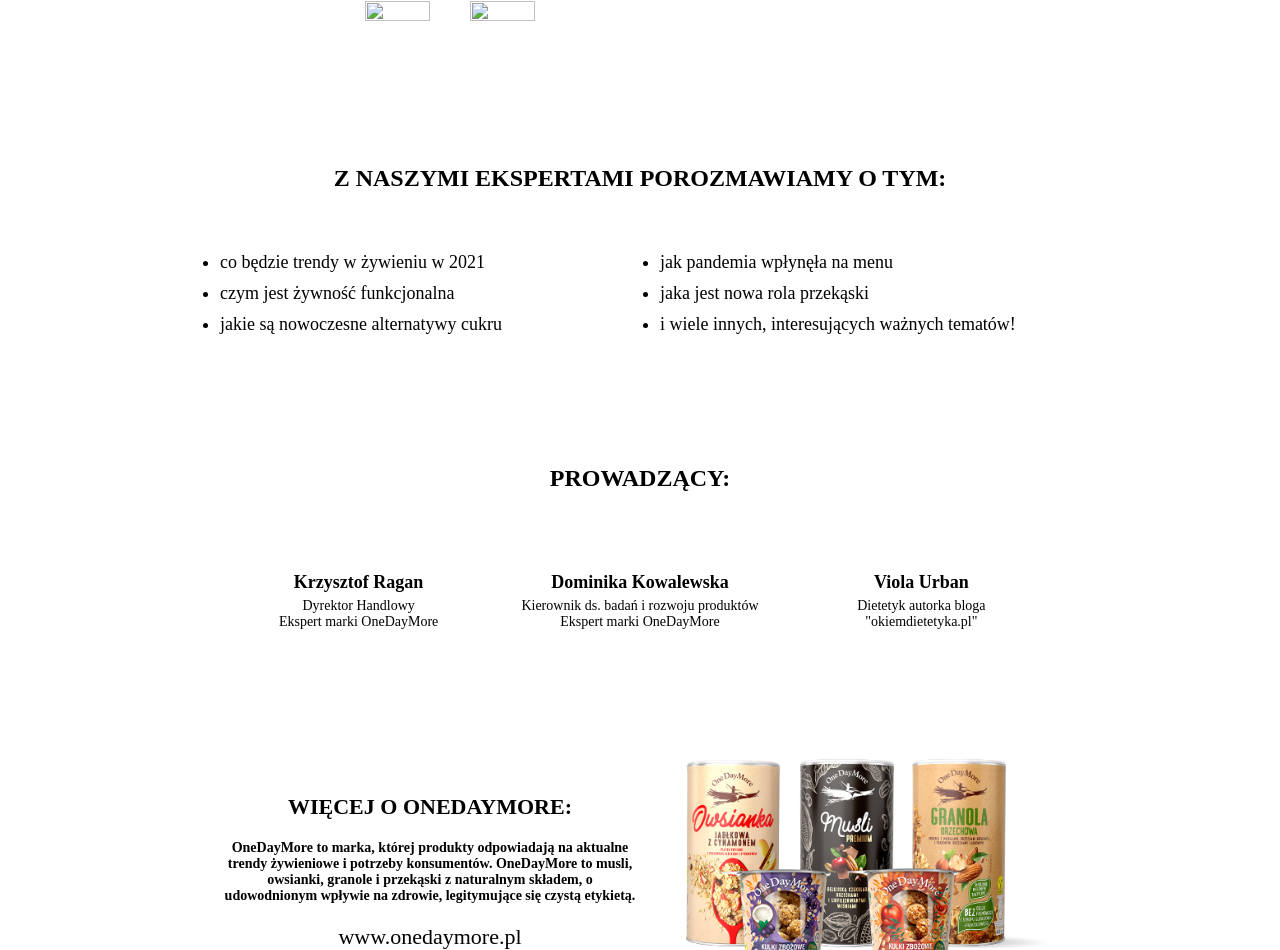
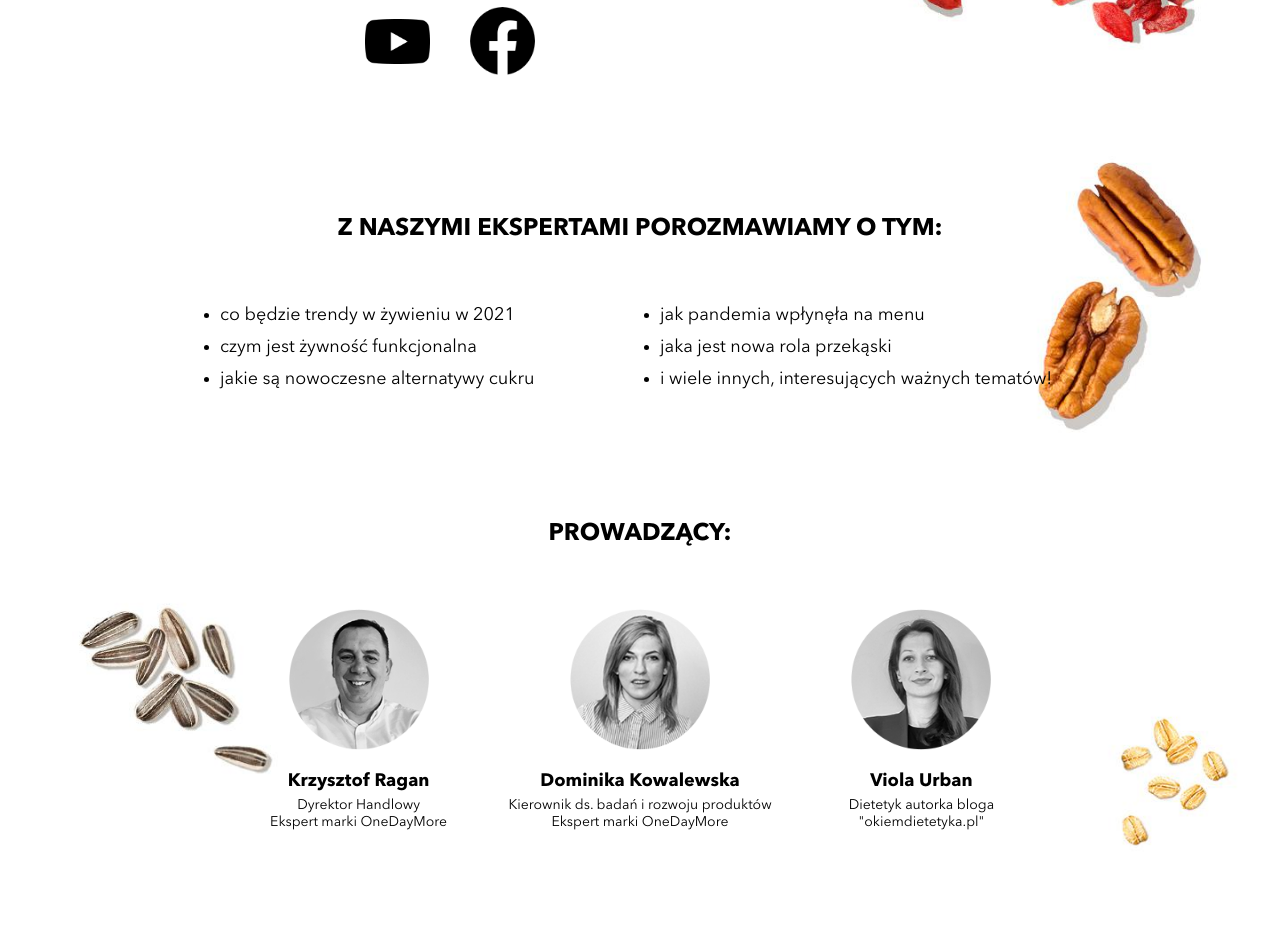
Before and after one commit to dzm11/trend, a plain HTML site: page index.html in a window 1280 px wide. Shown: the part 703-1653 px from the top of the page. Drawn offline with Linux system fonts and the light colour scheme; the site is published under a folder, as on GitHub Pages, so addresses that start at the root find nothing.

Commit message:
poprawione linki

```diff
--- a/index.html
+++ b/index.html
@@ -4,7 +4,7 @@
     <meta charset="UTF-8">
     <meta name="viewport" content="width=device-width, initial-scale=1.0">
     <title>Document</title>
-    <link rel="stylesheet" href="style.css">
+    <link rel="stylesheet" href="./style.css">
 </head>
 <body>
     <div class="container">
@@ -19,8 +19,8 @@
                     </div>
                     <h3>Weź udzial i poznaj<br>nowe trendy w odzywianiu!</h3>
                     <div class="hero__left--social">
-                        <img src="/images/YT.png" alt="">
-                        <img src="/images/FB.png" alt="">
+                        <img src="./images/YT.png" alt="">
+                        <img src="./images/FB.png" alt="">
                     </div>
                 </div>
                 <div class="hero__right">
@@ -83,17 +83,17 @@
                 </div>
                 <div class="experts__themselves">
                     <div class="experts__themselves--osoba">
-                        <img src="/images/3_czlowiek.png" alt="">
+                        <img src="./images/3_czlowiek.png" alt="">
                         <h3>Krzysztof Ragan</h3>
                         <p>Dyrektor Handlowy<br>Ekspert marki OneDayMore</p>
                     </div>
                     <div class="experts__themselves--osoba">
-                        <img src="/images/2_czlowiek.png" alt="">
+                        <img src="./images/2_czlowiek.png" alt="">
                         <h3>Dominika Kowalewska</h3>
                         <p>Kierownik ds. badań i rozwoju produktów<br>Ekspert marki OneDayMore</p>
                     </div>
                     <div class="experts__themselves--osoba">
-                        <img src="/images/1_czlowiek.png" alt="">
+                        <img src="./images/1_czlowiek.png" alt="">
                         <h3>Viola Urban</h3>
                         <p>Dietetyk autorka bloga<br>"okiemdietetyka.pl"</p>
                     </div>
--- a/style.scss
+++ b/style.scss
@@ -1,10 +1,10 @@
 @font-face {
 	font-family: AvenirNextLTPro_Bold;
-	src: url("/fonts/AvenirNextLTPro_Bold.otf") format("opentype");
+	src: url("./fonts/AvenirNextLTPro_Bold.otf") format("opentype");
 }
 @font-face {
 	font-family: AvenirNextLTPro_Regular;
-	src: url("/fonts/AvenirNextLTPro_Regular.otf") format("opentype");
+	src: url("./fonts/AvenirNextLTPro_Regular.otf") format("opentype");
 }
 
 * {
@@ -13,7 +13,7 @@
 	margin: 0;
 }
 body {
-	background-image: url(/images/LP_odm_live_3_tlo_1920.jpg);
+	background-image: url(./images/LP_odm_live_3_tlo_1920.jpg);
 	background-repeat: no-repeat;
 	background-position: 50% 0%;
 	background-size: cover;
```
Also changed, not shown: style.css, 1 other file.
